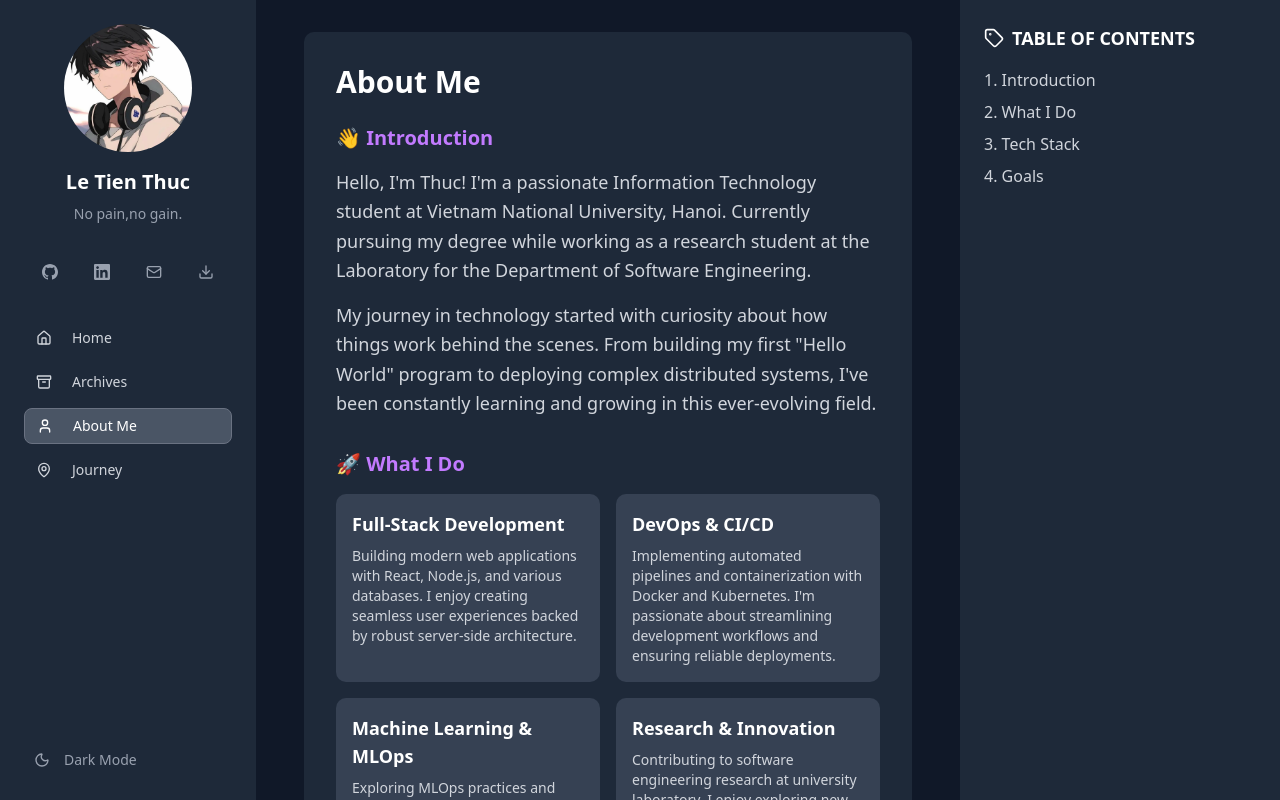
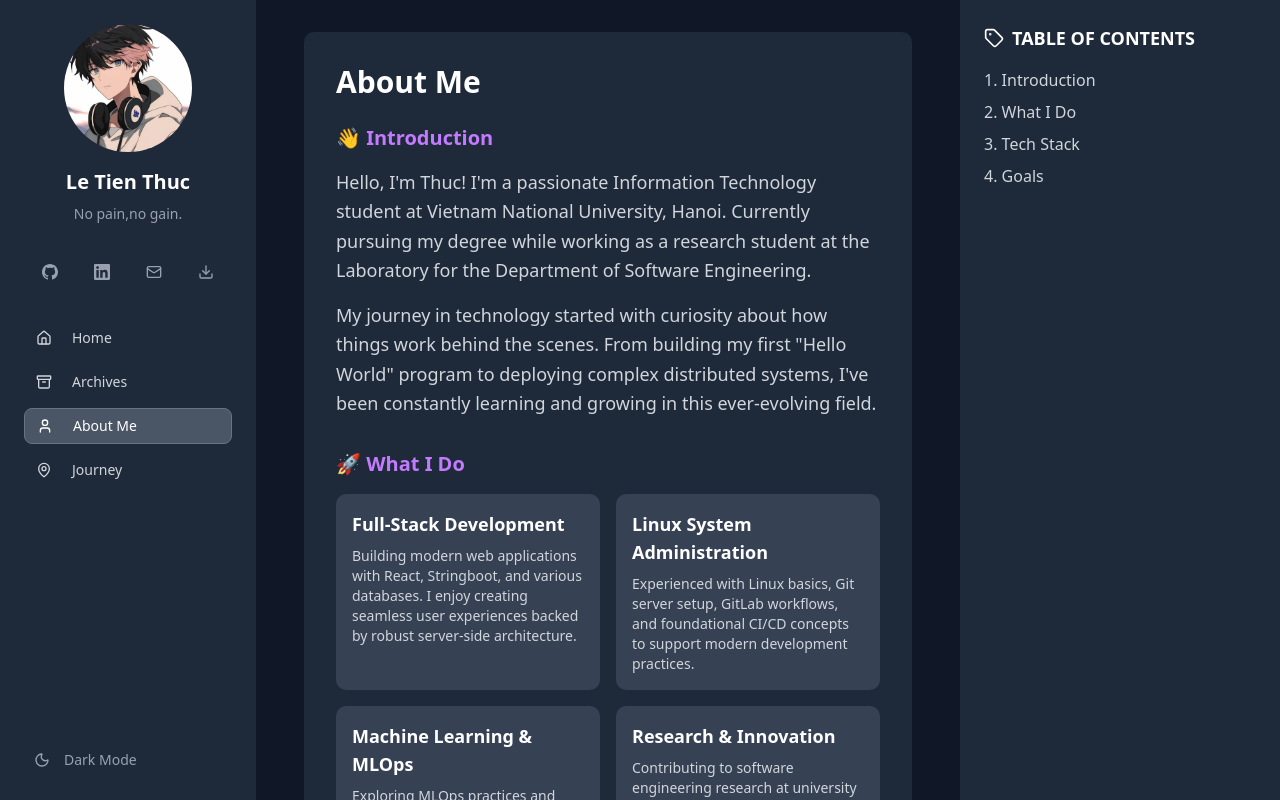
Before and after one commit to Thucdzio/Profilo, a Next.js app: page / in a window 1280 px wide. Both pictures are taken after a click on the button "About Me". Shown: the top 800 px of the page. Built offline with nearby package versions, Linux system fonts and the light colour scheme.

Commit message:
update profile

```diff
--- a/components/about-me-page.tsx
+++ b/components/about-me-page.tsx
@@ -63,7 +63,7 @@ export default function AboutMePage({ isDarkMode }: AboutMePageProps) {
                     isDarkMode ? "text-gray-300" : "text-gray-600"
                   } text-sm`}
                 >
-                  Building modern web applications with React, Node.js, and
+                  Building modern web applications with React, Stringboot, and
                   various databases. I enjoy creating seamless user experiences
                   backed by robust server-side architecture.
                 </p>
@@ -74,16 +74,16 @@ export default function AboutMePage({ isDarkMode }: AboutMePageProps) {
                 } p-4 rounded-lg w-full`}
               >
                 <h3 className="font-semibold mb-2 text-base sm:text-lg">
-                  DevOps & CI/CD
+                  Linux System Administration
                 </h3>
                 <p
                   className={`${
                     isDarkMode ? "text-gray-300" : "text-gray-600"
                   } text-sm`}
                 >
-                  Implementing automated pipelines and containerization with
-                  Docker and Kubernetes. I&apos;m passionate about streamlining
-                  development workflows and ensuring reliable deployments.
+                  Experienced with Linux basics, Git server setup, GitLab
+                  workflows, and foundational CI/CD concepts to support modern
+                  development practices.
                 </p>
               </div>
               <div
```
